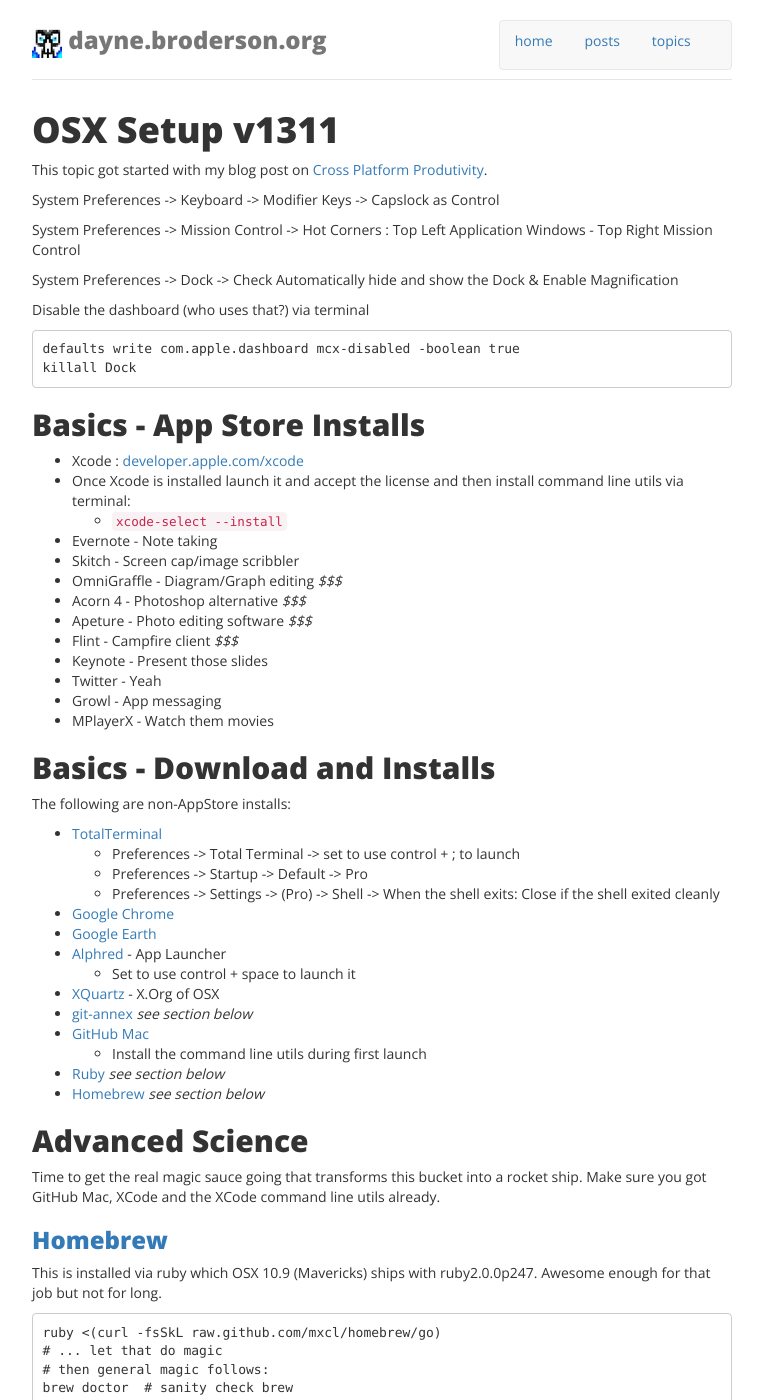
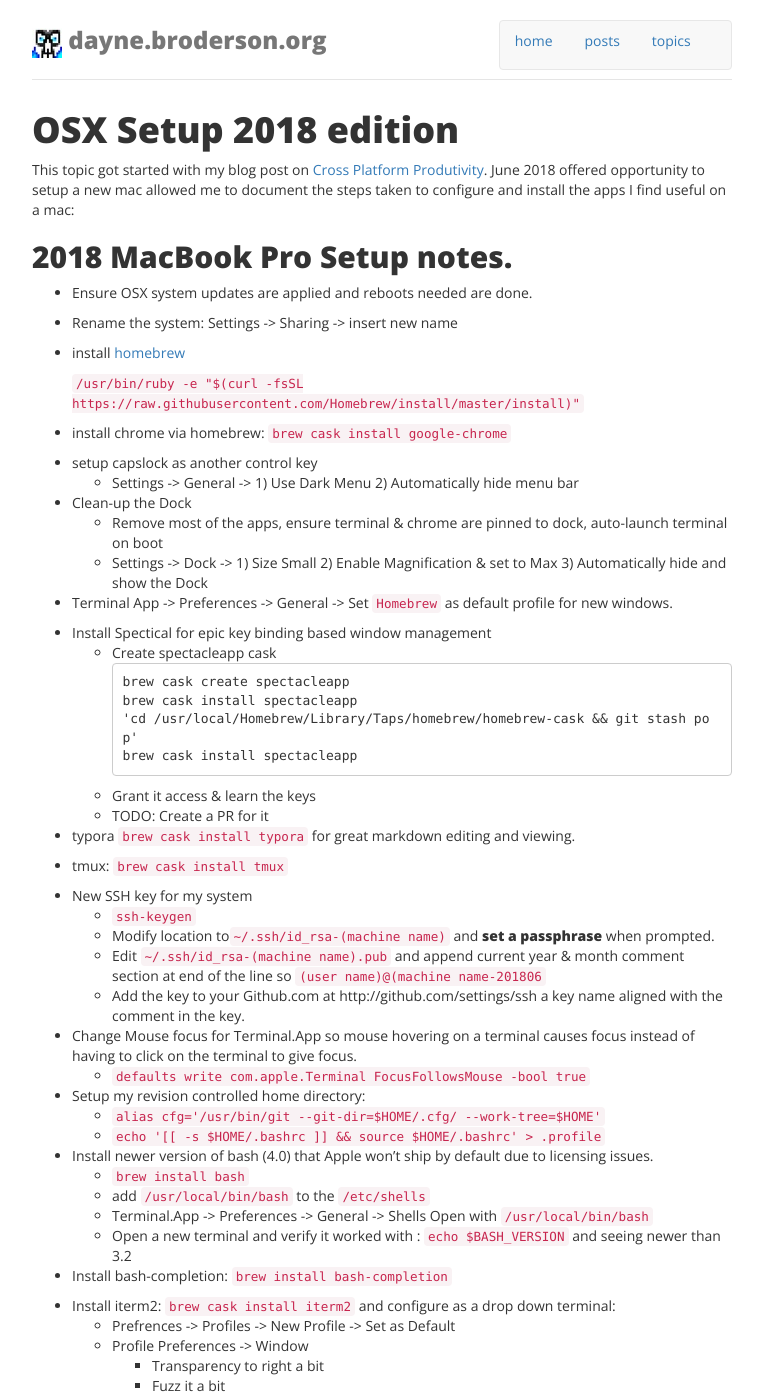
Before and after one commit to dayne/dayne.github.com, a Jekyll site: the page built from _topics/osx-setup.md, in a window 1280 px wide and 1400 px high. Shown: the whole window, without its empty margins (258-1021 px from the left). Built offline with Jekyll 4.4.1, drawn with Linux system fonts in a browser that asks for light colours; nearby versions of some CDN libraries; some of the changed text lies outside the part shown.

Commit message:
updated OSX setup steps for 2018

````diff
--- a/_topics/osx-setup.md
+++ b/_topics/osx-setup.md
@@ -3,123 +3,92 @@
 layout: default
 ---
 
-# OSX Setup v1311 #
+# OSX Setup 2018 edition #
 
-This topic got started with my blog post on [Cross Platform Produtivity](/2013/06/10/cross_platform_productivity.html).
+This topic got started with my blog post on [Cross Platform Produtivity](/2013/06/10/cross_platform_productivity.html).  June 2018 offered opportunity to setup a new mac allowed me to document the steps taken to configure and install the apps I find useful on a mac:
 
-System Preferences -> Keyboard -> Modifier Keys -> Capslock as Control
+## 2018 MacBook Pro Setup notes.
 
-System Preferences -> Mission Control -> Hot Corners : Top Left Application Windows - Top Right Mission Control
+* Ensure OSX system updates are applied and reboots needed are done.
 
-System Preferences -> Dock -> Check Automatically hide and show the Dock & Enable Magnification
+* Rename the system: Settings -> Sharing -> insert new name
 
-Disable the dashboard (who uses that?) via terminal
+* install [homebrew](brew.sh)
 
-```
-defaults write com.apple.dashboard mcx-disabled -boolean true
-killall Dock
-```
+  `/usr/bin/ruby -e "$(curl -fsSL https://raw.githubusercontent.com/Homebrew/install/master/install)"`
 
-## Basics - App Store Installs ##
+* install chrome via homebrew:  `brew cask install google-chrome`
 
-* Xcode : [developer.apple.com/xcode](https://developer.apple.com/xcode/)
-* Once Xcode is installed launch it and accept the license and then install command line utils via terminal:
-  * ```xcode-select --install```
-* Evernote - Note taking
-* Skitch - Screen cap/image scribbler
-* OmniGraffle - Diagram/Graph editing *$$$*
-* Acorn 4 - Photoshop alternative *$$$*
-* Apeture - Photo editing software *$$$*
-* Flint - Campfire client *$$$*
-* Keynote - Present those slides
-* Twitter - Yeah
-* Growl - App messaging
-* MPlayerX - Watch them movies
+* setup capslock as another control key
+  * Settings -> General -> 1) Use Dark Menu 2) Automatically hide menu bar
 
-## Basics - Download and Installs
+* Clean-up the Dock
+  * Remove most of the apps, ensure terminal & chrome are pinned to dock, auto-launch terminal on boot
+  * Settings -> Dock -> 1) Size Small 2) Enable Magnification & set to Max 3) Automatically hide and show the Dock
 
-The following are non-AppStore installs:
+* Terminal App -> Preferences -> General -> Set `Homebrew` as default profile for new windows.
 
-* [TotalTerminal](http://totalterminal.binaryage.com)
-  * Preferences -> Total Terminal -> set to use control + ; to launch
-  * Preferences -> Startup -> Default -> Pro
-  * Preferences -> Settings -> (Pro) -> Shell -> When the shell exits: Close if the shell exited cleanly
-* [Google Chrome](http://chrome.google.com)
-* [Google Earth](http://earth.google.com)
-* [Alphred](http://www.alphredapp.com) - App Launcher
-  * Set to use control + space to launch it
-* [XQuartz](http://xquartz.macosforge.org/landing/) - X.Org of OSX
-* [git-annex](#git-annex) *see section below*
-* [GitHub Mac](http://mac.github.com)
-  * Install the command line utils during first launch
-* [Ruby](#ruby) *see section below*
-* [Homebrew](#homebrew) *see section below*
+* Install Spectical for epic key binding based window management
+  * Create spectacleapp cask
+    ```
+    brew cask create spectacleapp
+    brew cask install spectacleapp
+    'cd /usr/local/Homebrew/Library/Taps/homebrew/homebrew-cask && git stash pop'
+    brew cask install spectacleapp
+    ```
+  * Grant it access & learn the keys
+  * TODO: Create a PR for it
 
-## Advanced Science ##
+* typora `brew cask install typora`  for great markdown editing and viewing.
 
-Time to get the real magic sauce going that transforms this bucket into a rocket ship.  Make sure you got GitHub Mac, XCode and the XCode command line utils already.
+* tmux:  `brew cask install tmux`
 
-### [Homebrew](id:homebrew) ##
+* New SSH key for my system
+  * `ssh-keygen`
+  * Modify location to`~/.ssh/id_rsa-(machine name)` and **set a passphrase** when prompted.
+  * Edit `~/.ssh/id_rsa-(machine name).pub` and append current year & month comment section at end of the line so `(user name)@(machine name-201806`
+  * Add the key to your Github.com at http://github.com/settings/ssh a key name aligned with the comment in the key.
 
-This is installed via ruby which OSX 10.9 (Mavericks) ships with ruby2.0.0p247.  Awesome enough for that job but not for long.
+* Change Mouse focus for Terminal.App so mouse hovering on a terminal causes focus instead of having to click on the terminal to give focus.
+  * `defaults write com.apple.Terminal FocusFollowsMouse -bool true`
 
-```
-ruby <(curl -fsSkL raw.github.com/mxcl/homebrew/go)
-# ... let that do magic
-# then general magic follows:
-brew doctor  # sanity check brew
-brew search  # search for an application
-brew install <application-name> # install it
-brew list    # list all programs installed
-brew remove <application-name>  # toast it
-brew update  # keep your brew happy
-cd /usr/local/Cellar # check out your stuff
-```
+* Setup my revision controlled home directory:
+  * `alias cfg='/usr/bin/git --git-dir=$HOME/.cfg/ --work-tree=$HOME'`
+  * `echo '[[ -s $HOME/.bashrc ]] && source $HOME/.bashrc' > .profile`
 
-If all is kosher then time to slam home a pile of tools:
+* Install newer version of bash (4.0) that Apple won't ship by default due to licensing issues.
+  * `brew install bash`
+  * add `/usr/local/bin/bash` to the `/etc/shells`
+  * Terminal.App -> Preferences -> General -> Shells Open with `/usr/local/bin/bash`
+  * Open a new terminal and verify it worked with : `echo $BASH_VERSION` and seeing newer than 3.2
 
-```
-brew install htop moreutils tmux tree
-```
+* Install bash-completion: `brew install bash-completion`
 
-### [Ruby](id:ruby) ###
+* Install iterm2: `brew cask install iterm2` and configure as a drop down terminal:
+  * Prefrences -> Profiles -> New Profile -> Set as Default
+  * Profile Preferences -> Window
+     * Transparency to right a bit
+     * Fuzz it a bit
+     * Rows: 30
+     * Style: Full-Width Top of screen
+  * Profile Preferences -> Keys
+     * Check Hotkey Window
+     * Set Hotkey to `^;` (control and ; together)
+     * Check Pin hotkey window
 
-```
-brew install chruby
-brew install ruby-build
-ruby-build 2.0.0-p247
-chruby 2.0.0-p247
-```
+* Install Docker for Mac : https://store.docker.com/editions/community/docker-ce-desktop-mac
 
+* Install alfred `brew cask install alfred` and configure it for the control + space hot key
 
-### [git-annex](id:git-annex) ###
+* Install Ruby
+  * ruby-install `brew install ruby-install`
+  * chruby `brew install chruby`
+  * ruby-install Install Ruby: `ruby-install ruby-2.5.1`
 
-Download the dmg file: [http://git-annex.branchable.com/install/OSX/](http://git-annex.branchable.com/install/OSX/)
+* Install Gimp photo editor - `brew cask install gimp`
+  * alias gimp='open -a gimp'
 
-Copy it to your Applications folder and in Finder right click on it to open it.
+* needed `convert` so installed imagemagick: `brew install imagemagick`
 
-Then add the following to your .bashrc
-
-```
-# GIT ANNEX
-ANNEX_HOME=/Applications/git-annex.app/Contents/MacOS
-if [[ -s $ANNEX_HOME ]]; then
-  PATH=$PATH:$ANNEX_HOME
-fi
-```
-
-### [chef](id:chef) ###
-
-```
-curl -L https://www.opscode.com/chef/install.sh | sudo bash
-```
-
-<em>2013.11.23: Latest OSX failed. See following gist for the fix: [install chef OSX mavericks](https://gist.github.com/driesvints/7160641)</em>
-
-<div class="alert alert-warning"><h2><span class="glyphicon glyphicon-warning-sign"></span>
-*below is unfinished*
-</h2></div>
-
-## more stuff
-
-* vagrant
+* `brew install ngrok`
+  * (connect my account https://dashboard.ngrok.com/get-started)
````
